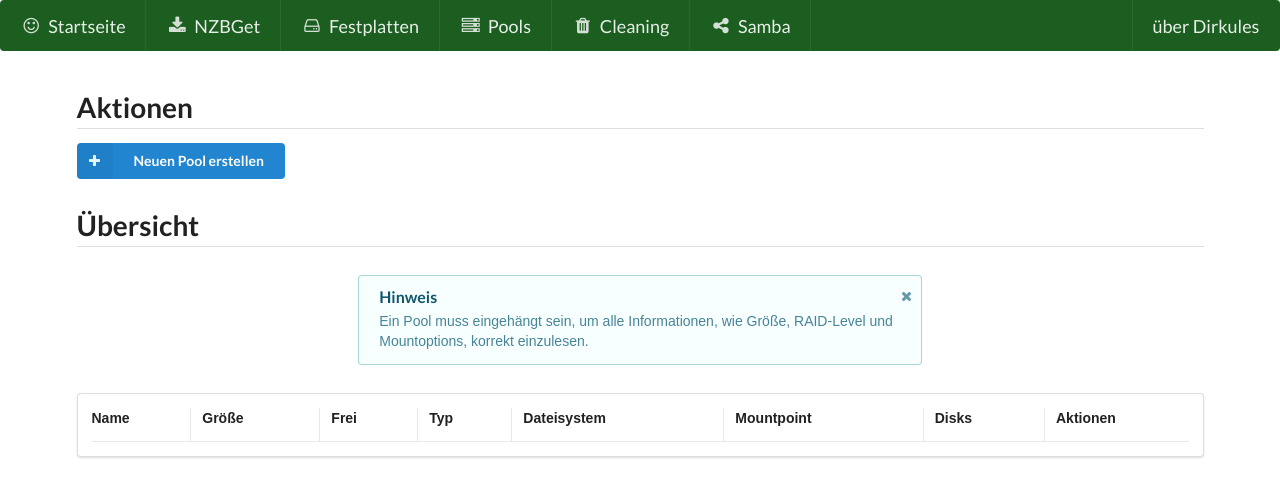
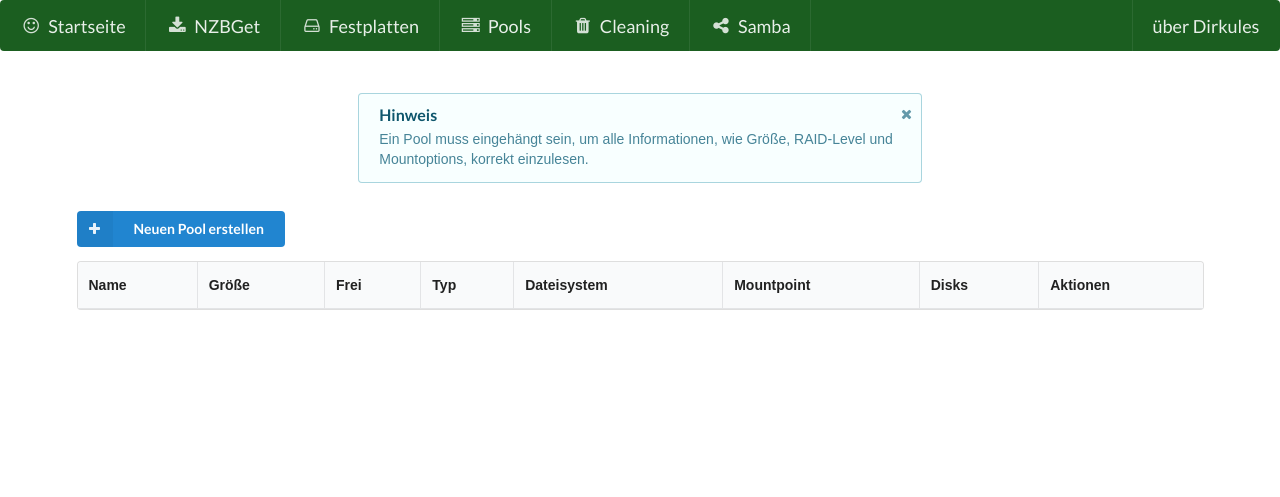
Before and after one commit to technikamateur/dirkules, a Flask app: page /pools in a window 1280 px wide. Shown: the top 497 px of the page. Run offline with Flask 2, Linux system fonts and the light colour scheme; data that the repository does not hold is empty; parts of the project's set-up code (start-up, migrations or seed data) failed here and were passed over.

Commit message:
some ui improvements

```diff
--- a/dirkules/config.py
+++ b/dirkules/config.py
@@ -83,7 +83,7 @@ dictConfig({
             'formatter': 'telegram',
             'token': TOKEN,
             'chat_id': CHAT_ID,
-            'level': 'WARNING',
+            'level': 'ERROR',
         }
     },
     'root': {
--- a/dirkules/manager/viewManager.py
+++ b/dirkules/manager/viewManager.py
@@ -19,9 +19,8 @@ def create_cleaning_obj(jobname, path, active):
 
 def get_pool_health(drive_list):
     drive_split = drive_list.split(",")
-    health = True
     for drive in drive_split:
         db_drive = db.session.query(Drive).filter(Drive.name == drive).scalar()
         if db_drive.smart is not True:
-            health = False
-    return health
+            return False
+    return True
--- a/dirkules/templates/pools.html
+++ b/dirkules/templates/pools.html
@@ -6,15 +6,6 @@
 {% block body %}
     <div class="topspacer"></div>
     <div class="ui container">
-        <h1 class="ui dividing header">Aktionen</h1>
-        <div class="ui container">
-            <a href="{{ url_for('add_pool') }}">
-                <div class="ui primary labeled icon button">
-                    <i class="plus icon"></i> Neuen Pool erstellen
-                </div>
-            </a>
-        </div>
-        <h1 class="ui dividing header">Übersicht</h1>
         <div class="infobox">
             <div class="ui info message">
                 <i class="close icon"></i>
@@ -27,8 +18,12 @@
                 </p>
             </div>
         </div>
-        <div class="ui segment">
-            <table class="ui very basic celled table">
+        <a href="{{ url_for('add_pool') }}">
+            <div class="ui primary labeled icon button">
+                <i class="plus icon"></i> Neuen Pool erstellen
+            </div>
+        </a>
+        <table class="ui celled table">
             <thead>
             <tr>
                 <th>Name</th>
@@ -72,5 +67,4 @@
             </tbody>
         </table>
     </div>
-    </div>
 {% endblock %}
--- a/dirkules/views.py
+++ b/dirkules/views.py
@@ -10,12 +10,7 @@ from dirkules.config import staticDir
 
 @app.errorhandler(404)
 def page_not_found(e):
-    return render_template('404.html', error=str(e)), 404
-
-
-@app.route('/404', methods=['GET'])
-def test_404():
-    abort(404, description="Resource not found")
+    return render_template('404.html', error=str(e))
 
 
 @app.route('/', methods=['GET'])
@@ -38,6 +33,8 @@ def pools():
 @app.route('/pool/<pool>', methods=['GET'])
 def pool(pool):
     db_pool = Pool.query.get(pool)
+    if db_pool is None:
+        abort(404, description="Pool with ID {} could not be found.".format(pool))
     pool_health = viewManager.get_pool_health(db_pool.drives)
     return render_template('pool.html', pool=db_pool, health=pool_health)
 
```
Lines whose indentation alone changed are shown as unchanged.
